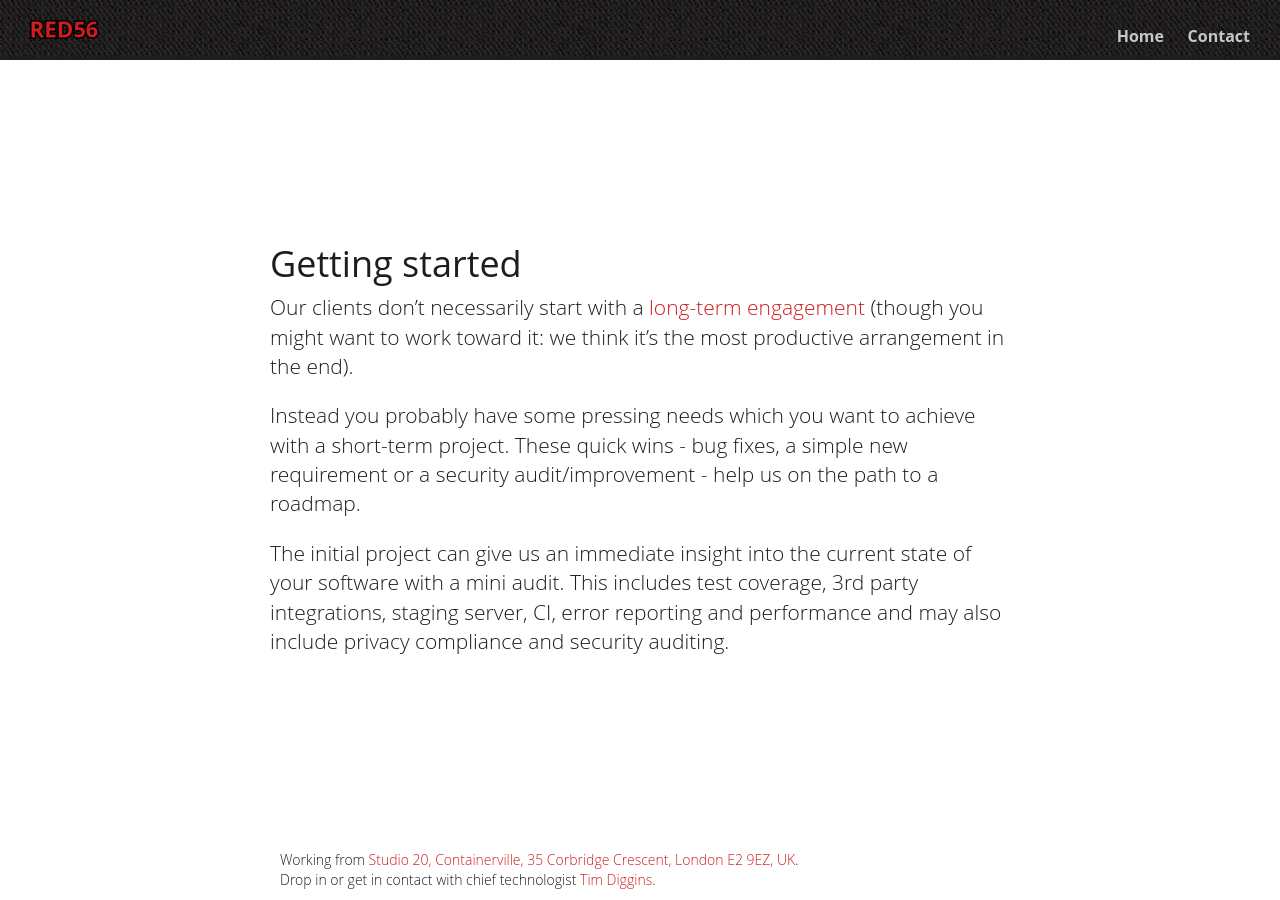
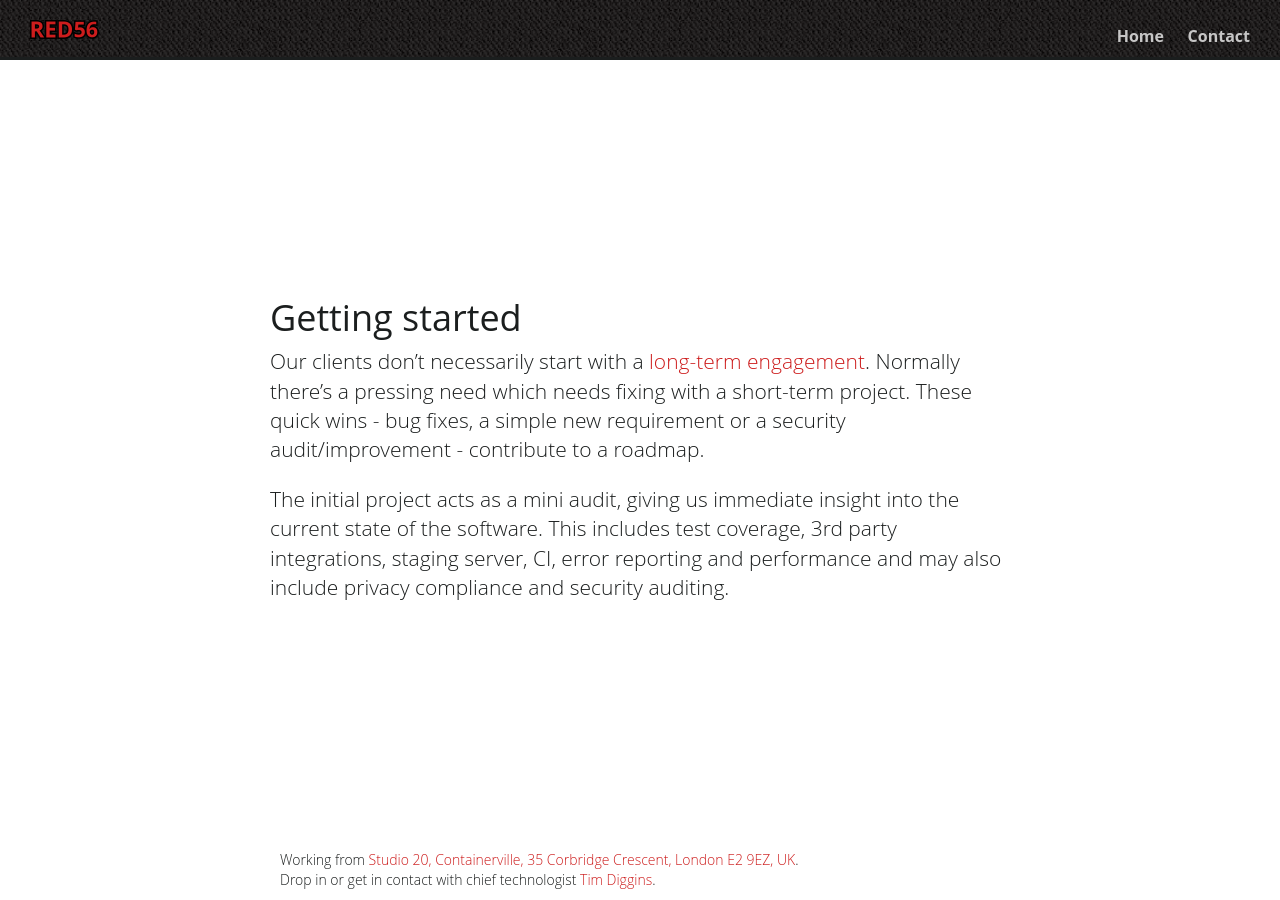
Before and after one commit to red56/red56.github.io, a Jekyll site: the page built from first_sprint.md, in a window 1280 px wide. Built offline with Jekyll 4.4.1, drawn with Linux system fonts in a browser that asks for light colours; our own code applies the rules of GitHub Pages for plain Markdown files.

Commit message:
changes to getting started

```diff
--- a/first_sprint.md
+++ b/first_sprint.md
@@ -4,9 +4,6 @@ layout: category
 
 # Getting started
 
-Our clients don’t necessarily start with a [long-term engagement]({% link long_term.md %}) (though you might want to work toward it: we think it’s
-the most productive arrangement in the end).
+Our clients don’t necessarily start with a [long-term engagement]({% link long_term.md %}). Normally there's a pressing need which needs fixing with a short-term project. These quick wins - bug fixes, a simple new requirement or a security audit/improvement - contribute to a roadmap.
 
-Instead you probably have some pressing needs which you want to achieve with a short-term project. These quick wins - bug fixes, a simple new requirement or a security audit/improvement - help us on the path to a roadmap.
-
-The initial project can give us an immediate insight into the current state of your software with a mini audit. This includes test coverage, 3rd party integrations, staging server, CI, error reporting and performance and may also include privacy compliance and security auditing.
+The initial project acts as a mini audit, giving us immediate insight into the current state of the software. This includes test coverage, 3rd party integrations, staging server, CI, error reporting and performance and may also include privacy compliance and security auditing.
```
